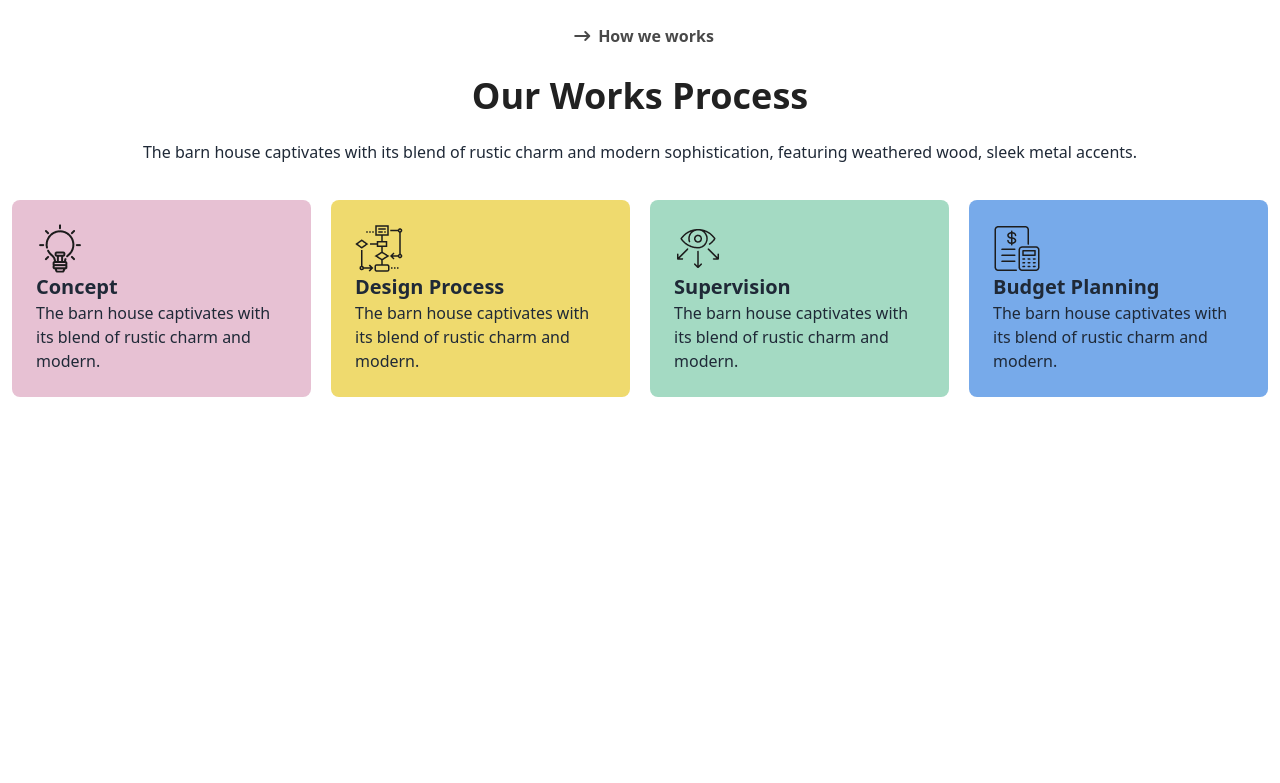
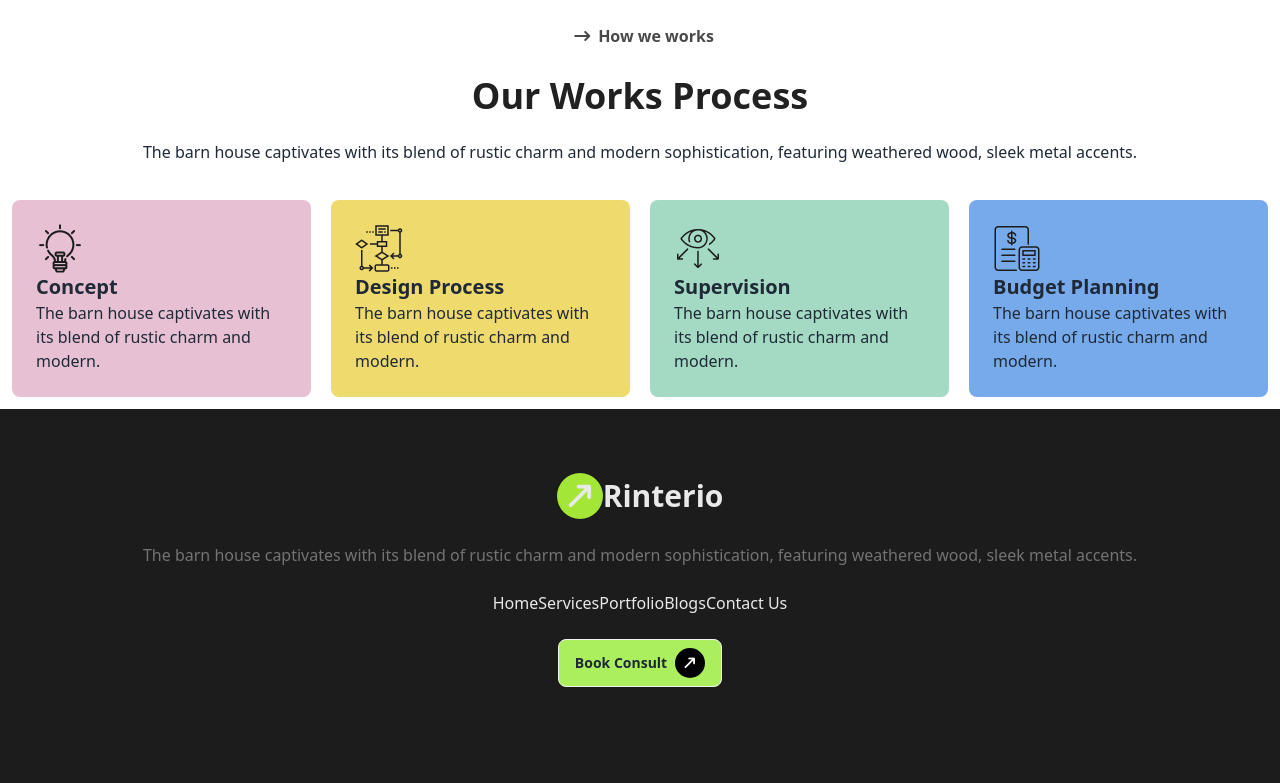
Before and after one commit to AL-HELAL-MOHIBBULLAH/assignment-3, a plain HTML site: page index.html in a window 1280 px wide. Shown: the part 1444-2227 px from the top of the page. Before the commit the page ends 1853 px from the top, so only its background shows below. Drawn offline with nearby package versions, Linux system fonts and the light colour scheme.

Commit message:
added footer section

```diff
--- a/index.html
+++ b/index.html
@@ -11,8 +11,8 @@
     <!-- Font Awesome Kit -->
     <script src="https://kit.fontawesome.com/9ff150d7fd.js" crossorigin="anonymous"></script>
 </head>
-<body class="container mx-auto mt-8">
-    <header>
+<body >
+    <header class="container mx-auto mt-8">
         <div class="navbar bg-base-100">
             <div class="navbar-start">
              <div>
@@ -64,7 +64,7 @@
             </div>
           </div>
     </header>
-    <main>
+    <main class="container mx-auto mt-8">
         <div>
             <div class="flex flex-col mt-8 mb-8 items-center">
                 <div>
@@ -147,6 +147,23 @@
           </div>
         </div>
         </div>
+        <div>
+
+        </div>
     </main>
+    <footer class="bg-[#1C1C1C] text-center w-full pb-24">
+        <div class="pt-16">
+            <h1 class="text-[#E9E9E9]  text-3xl font-extrabold"><i class="fa-solid bg-lime-400 p-2 rounded-full -rotate-45 fa-arrow-right-long"></i>Rinterio</h1>
+            <p class="text-[#737373] py-6">The barn house captivates with its blend of rustic charm and modern  sophistication, featuring weathered wood, sleek metal accents.</p>
+        </div>
+        <ul class="text-[#E9E9E9] flex flex-col lg:flex-row justify-center mb-6">
+            <li>Home</li>
+            <li>Services</li>
+            <li>Portfolio</li>
+            <li>Blogs</li>
+            <li>Contact Us</li>
+        </ul>
+        <button class="btn bg-[#ABEF5F]">Book Consult <i class="fa-solid bg-black text-white p-2 rounded-full -rotate-45 fa-arrow-right-long"></i></button>
+    </footer>
 </body>
 </html>
```
